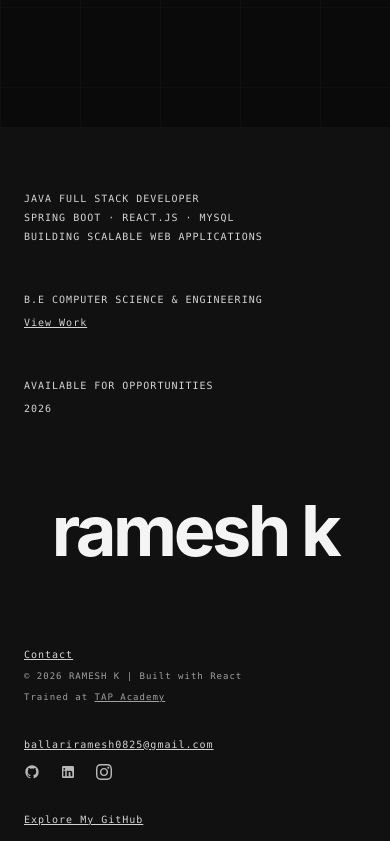
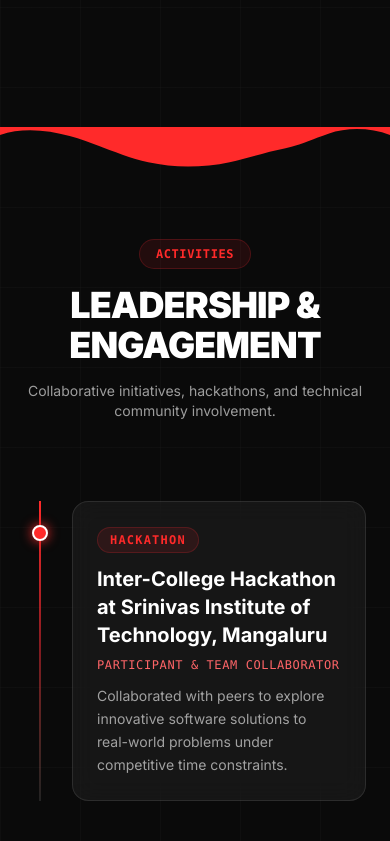
Before and after one commit to Ramesh2200/ramesh-k-portfolio, a React (Vite) app: page / in a window 390 px wide. Shown: the part 5443-6284 px from the top of the page. Built offline with nearby package versions, Linux system fonts and the light colour scheme; no server answers.

Commit message:
Create Leadership component with vertical timeline, render in App.jsx

```diff
--- a/src/App.jsx
+++ b/src/App.jsx
@@ -3,6 +3,7 @@ import Hero from './components/Hero'
 import About from './components/About'
 import TechnicalSkills from './components/TechnicalSkills'
 import Projects from './components/Projects'
+import Leadership from './components/Leadership'
 import Footer from './components/Footer'
 
 function App() {
@@ -13,6 +14,7 @@ function App() {
       <About />
       <TechnicalSkills />
       <Projects />
+      <Leadership />
       <Footer />
     </>
   )
--- /dev/null
+++ b/src/components/Leadership.jsx
@@ -0,0 +1,113 @@
+import { leadershipList } from '../data/portfolioData'
+
+function LeadershipItem({ item, index }) {
+  const isEven = index % 2 === 0
+
+  return (
+    <div className="relative flex flex-col md:flex-row items-center justify-between mb-12 md:mb-16 w-full">
+      {/* Red Glowing Dot on Timeline */}
+      <div className="absolute left-4 md:left-1/2 -translate-x-1/2 top-6 z-10 w-4 h-4 rounded-full bg-[#ff2a2a] shadow-[0_0_12px_#ff2a2a] border-2 border-white" />
+
+      {/* Even index: Card on Left (md), Spacer on Right */}
+      {isEven ? (
+        <>
+          <div
+            data-aos="fade-right"
+            className="w-full md:w-[45%] pl-12 md:pl-0 md:text-right"
+          >
+            <div className="bg-white/5 backdrop-blur-md border border-white/10 rounded-2xl p-6 hover:border-red-500/30 hover:shadow-[0_0_20px_rgba(255,42,42,0.15)] transition-all duration-300">
+              {item.badge && (
+                <span className="inline-block px-3 py-1 rounded-full bg-red-500/10 border border-red-500/20 text-[#ff2a2a] uppercase tracking-widest text-xs font-mono font-semibold mb-3">
+                  {item.badge}
+                </span>
+              )}
+              <h3 className="text-xl font-bold text-white hover:text-[#ff2a2a] transition-colors mb-2">
+                {item.title}
+              </h3>
+              <p className="font-mono uppercase text-xs tracking-wider text-red-400 mb-3">
+                {item.role}
+              </p>
+              <p className="text-white/60 text-sm leading-relaxed">
+                {item.description}
+              </p>
+            </div>
+          </div>
+          <div className="hidden md:block md:w-[45%]" />
+        </>
+      ) : (
+        /* Odd index: Spacer on Left, Card on Right (md) */
+        <>
+          <div className="hidden md:block md:w-[45%]" />
+          <div
+            data-aos="fade-left"
+            className="w-full md:w-[45%] pl-12 md:pl-0 md:text-left"
+          >
+            <div className="bg-white/5 backdrop-blur-md border border-white/10 rounded-2xl p-6 hover:border-red-500/30 hover:shadow-[0_0_20px_rgba(255,42,42,0.15)] transition-all duration-300">
+              {item.badge && (
+                <span className="inline-block px-3 py-1 rounded-full bg-red-500/10 border border-red-500/20 text-[#ff2a2a] uppercase tracking-widest text-xs font-mono font-semibold mb-3">
+                  {item.badge}
+                </span>
+              )}
+              <h3 className="text-xl font-bold text-white hover:text-[#ff2a2a] transition-colors mb-2">
+                {item.title}
+              </h3>
+              <p className="font-mono uppercase text-xs tracking-wider text-red-400 mb-3">
+                {item.role}
+              </p>
+              <p className="text-white/60 text-sm leading-relaxed">
+                {item.description}
+              </p>
+            </div>
+          </div>
+        </>
+      )}
+    </div>
+  )
+}
+
+export default function Leadership() {
+  return (
+    <section className="bg-[#0a0a0a] bg-[linear-gradient(to_right,#8080800a_1px,transparent_1px),linear-gradient(to_bottom,#8080800a_1px,transparent_1px)] bg-[size:80px_80px] pt-28 pb-32 px-6 md:px-12 relative overflow-hidden">
+      {/* Torn Paper Divider at Top (Inverted / Flipped) */}
+      <div className="absolute top-0 left-0 w-full overflow-hidden leading-none z-10 rotate-180">
+        <svg
+          className="relative block w-full h-10 md:h-16"
+          viewBox="0 0 1200 120"
+          preserveAspectRatio="none"
+          aria-hidden="true"
+        >
+          <path
+            d="M321.39,56.44c58-10.79,114.16-30.13,172-41.86,82.39-16.72,168.19-17.73,250.45-.39C823.78,31,906.67,72,985.66,92.83c70.05,18.48,146.53,26.09,214.34,3V120H0V95.8C59.71,118.08,130.83,119.62,189.5,99.8,242.79,81.82,282.88,63.6,321.39,56.44Z"
+            className="fill-[#ff2a2a]"
+          />
+        </svg>
+      </div>
+
+      {/* Header */}
+      <div className="text-center mb-20 relative z-10" data-aos="fade-up">
+        <span className="inline-block px-4 py-1.5 rounded-full bg-red-500/10 border border-red-500/20 text-[#ff2a2a] text-xs font-mono font-semibold uppercase tracking-wider mb-4">
+          Activities
+        </span>
+        <h2 className="text-4xl md:text-5xl lg:text-6xl font-black text-white uppercase tracking-tight mb-4">
+          Leadership & Engagement
+        </h2>
+        <p className="text-white/60 text-sm md:text-base max-w-xl mx-auto">
+          Collaborative initiatives, hackathons, and technical community involvement.
+        </p>
+      </div>
+
+      {/* Timeline Wrapper */}
+      <div className="max-w-5xl mx-auto relative z-10">
+        {/* Continuous Gradient Line */}
+        <div className="absolute top-0 bottom-0 left-4 md:left-1/2 -translate-x-1/2 w-0.5 bg-gradient-to-b from-[#ff2a2a] via-red-500/50 to-white/10" />
+
+        {/* Timeline Items */}
+        <div className="relative">
+          {leadershipList.map((item, index) => (
+            <LeadershipItem key={item.title} item={item} index={index} />
+          ))}
+        </div>
+      </div>
+    </section>
+  )
+}
```
